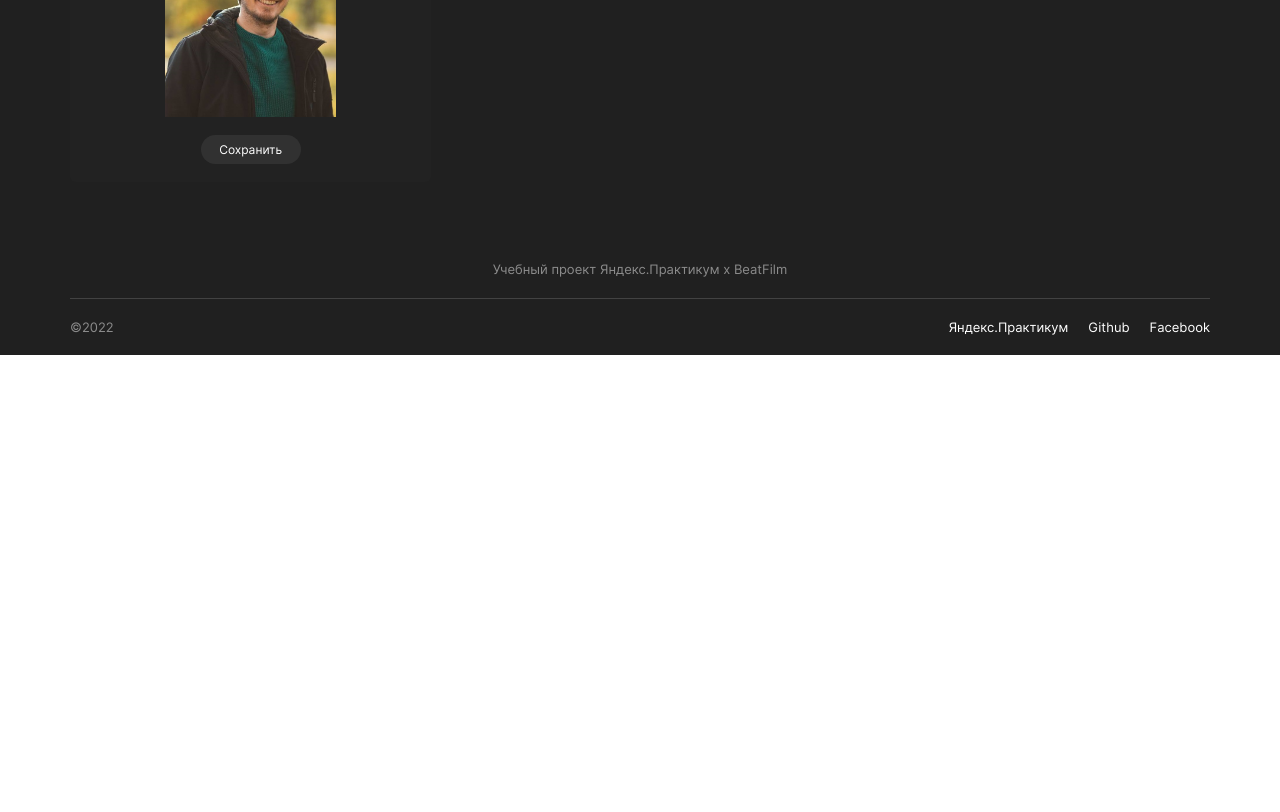
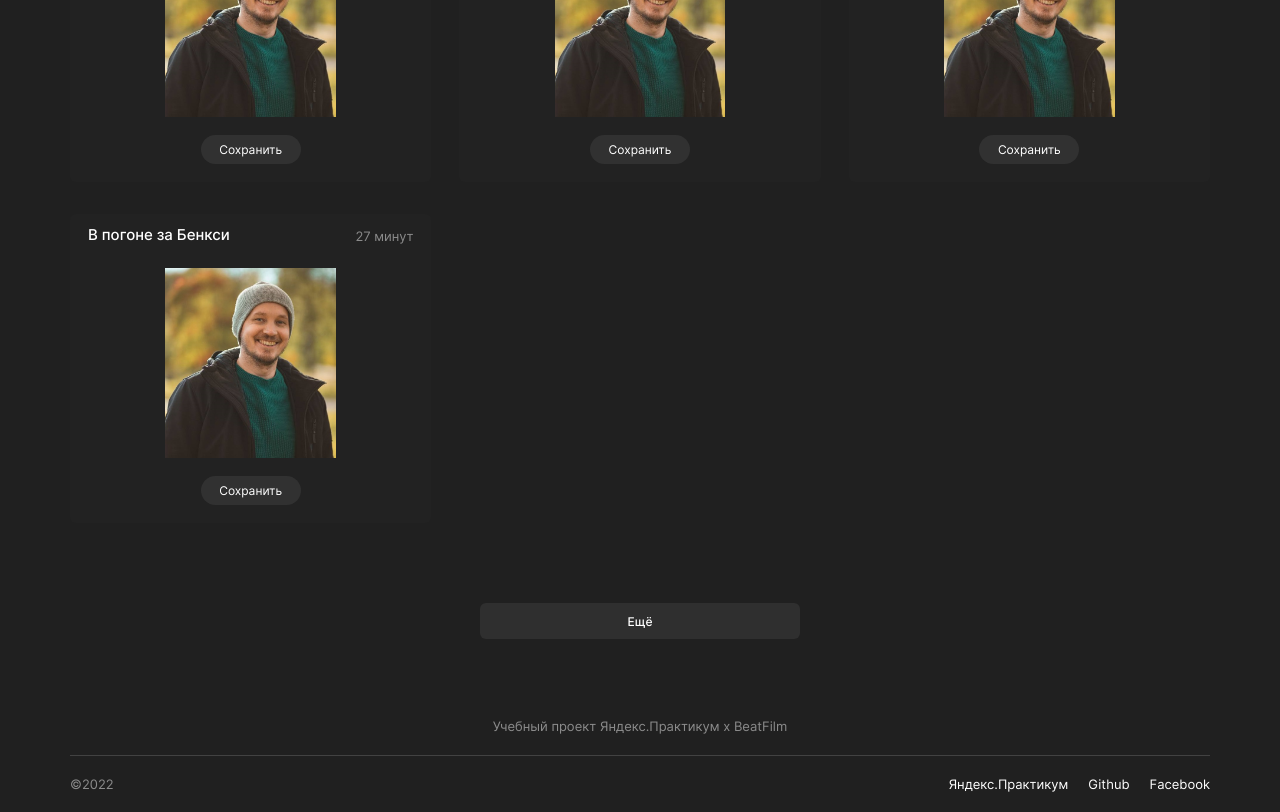
Before and after one commit to BJuice1984/movies-explorer-frontend, a React (Create React App) app: page /movies in a window 1280 px wide. Shown: the part 840-1652 px from the top of the page. Before the commit the page ends 1195 px from the top, so only its background shows below. Built offline with nearby package versions, Linux system fonts and the light colour scheme.

Commit message:
refr/Добавить кнопку ЕЩЁ в MovieCardList.js

```diff
--- a/src/components/BurgerMenu/BurgerMenu.css
+++ b/src/components/BurgerMenu/BurgerMenu.css
@@ -13,7 +13,7 @@ display: block;
 @media screen and (min-width: 1024px) {
   .burger-menu_type__visible {
     display: none;
-    }
+  }
 }
 
 .burger-menu__toggler {
@@ -103,7 +103,7 @@ display: block;
 }
 
 @media screen and (min-width: 768px) {
-  .burger-menu__toggler:checked ~ .menu__blur {
+  .burger-menu__toggler:checked ~ .burger-menu__blur {
     width: 100vw;
     height: 100vh;
     backdrop-filter: blur(2px);
@@ -120,9 +120,15 @@ display: block;
   list-style: none;
   padding: 0;
   transition: all 0.5s;
+  margin: 0;
+  padding-top: 144px;
 }
 
 .burger-menu__toggler:checked ~ .menu > .menu__list {
   visibility: visible;
   transition: all 0.5s;
 }
+
+.menu__item {
+  padding: 12px;
+}
--- a/src/components/BurgerMenu/BurgerMenu.js
+++ b/src/components/BurgerMenu/BurgerMenu.js
@@ -9,14 +9,14 @@ function BurgerMenu({ onMainPage }) {
       <div className="hamburger">
         <div className="hamburger__btn"></div>
       </div>
-      <div className="menu__blur"></div>
+      <div className="burger-menu__blur"></div>
       <div className="menu">
+        <ul className="menu__list">
+          <li className="menu__item"><a href='#'>Главная</a></li>
+          <li className="menu__item"><a href='#'>Фильмы</a></li>
+          <li className="menu__item"><a href='#'>Сохраненные фильмы</a></li>
+        </ul>
 
-        <ul className="menu__list">
-          <li><a href='#'>Главная</a></li>
-          <li><a href='#'>Фильмы</a></li>
-          <li><a href='#'>Сохраненные фильмы</a></li>
-        </ul>
       </div>
     </div>
   )
--- a/src/components/MoviesCardList/MoviesCardList.css
+++ b/src/components/MoviesCardList/MoviesCardList.css
@@ -1,14 +1,47 @@
 .movie-card-list {
+  display: flex;
+  flex-direction: column;
+}
+
+.movie-card-list__items {
+  margin: 0;
   display: grid;
   grid-template-columns: 1fr;
   gap: 14px;
   padding-top: 50px;
   padding-left: 10px;
   padding-right: 10px;
+  padding-bottom: 30px;
+}
+
+.movie-card-list__btn {
+  margin: 0 auto;
+  margin-top: 50px;
+  min-height: 36px;
+  min-width: 240px;
+  border-radius: 6px;
+  border: none;
+  cursor: pointer;
+  background-color: #2F2F2F;
+  font-size: 12px;
+  line-height: 1.25;
+  color: #fff;
+  font-weight: 500;
 }
 
 @media screen and (min-width: 768px) {
-  .movie-card-list {
+  .movie-card-list__btn {
+    min-width: 320px;
+  }
+}
+
+.movie-card-list__btn:hover {
+  opacity: 0.8;
+  transition: 0.2s ease-in-out;
+}
+
+@media screen and (min-width: 768px) {
+  .movie-card-list__items {
     grid-template-columns: repeat(2, 1fr);
     column-gap: 14px;
     row-gap: 35px;
@@ -19,7 +52,7 @@
 }
 
 @media screen and (min-width: 1024px) {
-  .movie-card-list {
+  .movie-card-list__items {
     column-gap: 28px;
     row-gap: 32px;
     padding-left: 70px;
@@ -28,7 +61,7 @@
 }
 
 @media screen and (min-width: 1240px) {
-  .movie-card-list {
+  .movie-card-list__items {
     grid-template-columns: repeat(3, 1fr);
   }
 }
--- a/src/components/MoviesCardList/MoviesCardList.js
+++ b/src/components/MoviesCardList/MoviesCardList.js
@@ -6,10 +6,16 @@ function MoviesCardList() {
 
   return(
     <section className="movie-card-list">
-      <MoviesCard />
-      <MoviesCard />
-      <MoviesCard />
-      <MoviesCard />
+      <ul className="movie-card-list__items">
+        <MoviesCard />
+        <MoviesCard />
+        <MoviesCard />
+        <MoviesCard />
+        <MoviesCard />
+        <MoviesCard />
+        <MoviesCard />
+      </ul>
+      <button className="movie-card-list__btn">Ещё</button>
     </section>
   )
 }
```
